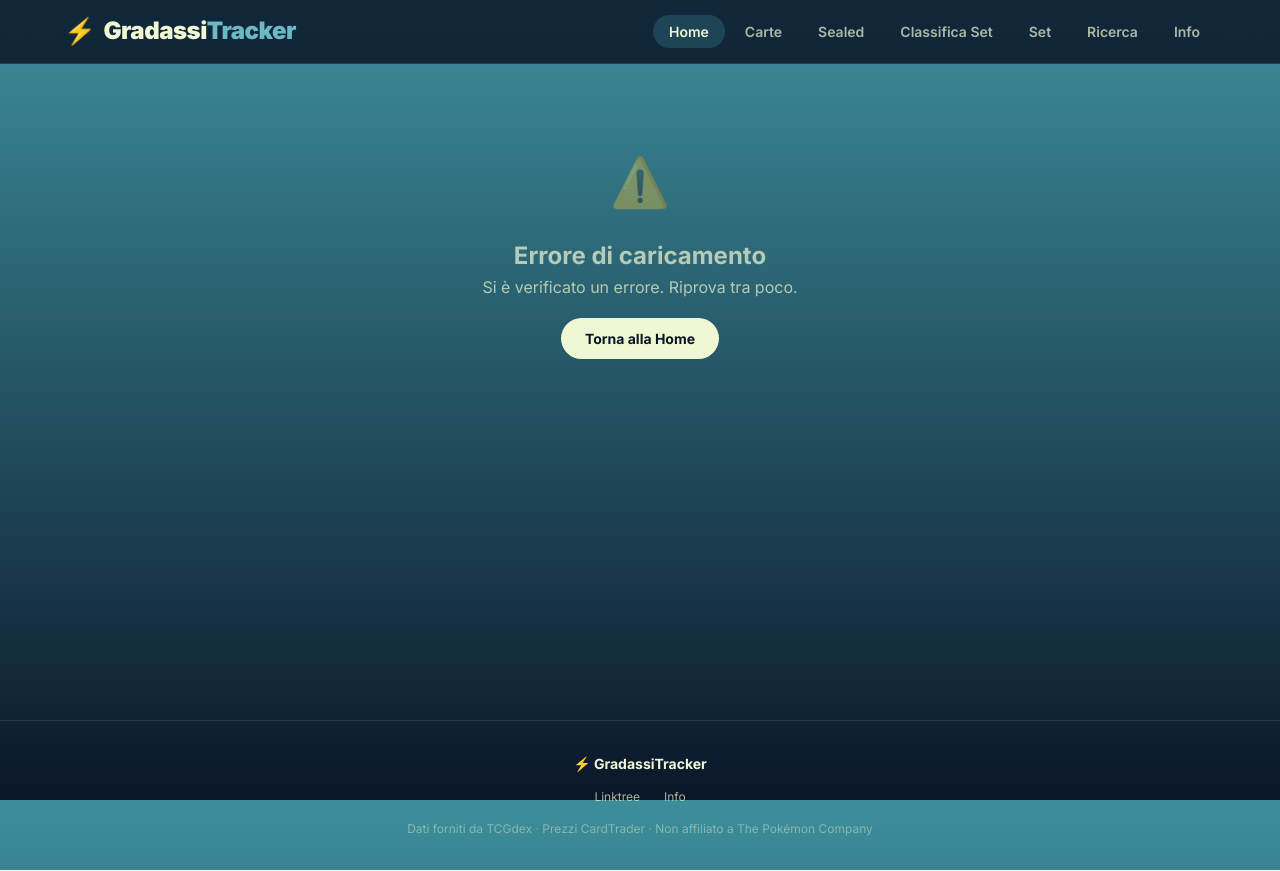
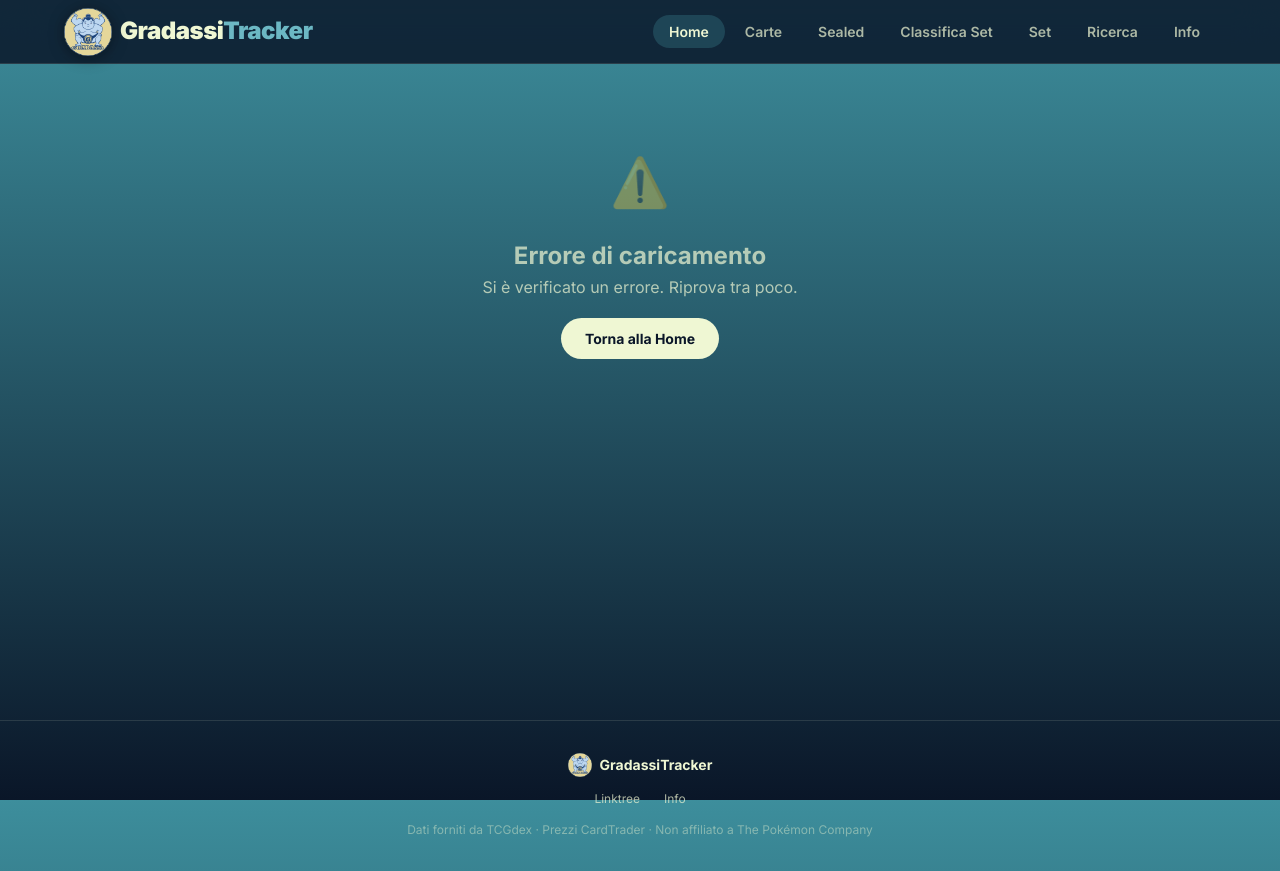
Before and after one commit to HiImLuxifer/gradassiTracker, a website built with Vite: page index.html in a window 1280 px wide. Built offline with nearby package versions, Linux system fonts and the light colour scheme; no server answers.

Commit message:
inserito logo e prezzo prodotti sealed

```diff
--- a/index.html
+++ b/index.html
@@ -9,6 +9,7 @@
   <link rel="preconnect" href="https://fonts.gstatic.com" crossorigin />
   <link href="https://fonts.googleapis.com/css2?family=Inter:wght@400;500;600;700;800;900&display=swap" rel="stylesheet" />
   <link rel="stylesheet" href="/src/styles/index.css" />
+  <link rel="icon" type="image/png" href="/assets/logo.png" />
 </head>
 <body>
   <div id="app">
--- a/src/main.js
+++ b/src/main.js
@@ -15,7 +15,7 @@ function renderNavbar() {
   nav.innerHTML = `
     <div class="nav-inner">
       <div class="nav-logo" id="nav-home-logo">
-        <span class="logo-icon">⚡</span>
+        <img src="/public/assets/logo.png" alt="GradassiTracker Logo" class="logo-img">
         <span>Gradassi<span class="logo-accent">Tracker</span></span>
       </div>
       <button class="nav-toggle" id="nav-toggle" aria-label="Menu">☰</button>
@@ -54,7 +54,10 @@ function renderFooter() {
   const footer = document.getElementById('footer');
   footer.innerHTML = `
     <div class="footer-inner">
-      <div class="footer-brand">⚡ GradassiTracker</div>
+      <div class="footer-brand">
+        <img src="/public/assets/logo.png" alt="" class="footer-logo-img">
+        GradassiTracker
+      </div>
       <div class="footer-links">
         <a href="https://linktr.ee/gradassitracker" target="_blank" rel="noopener">Linktree</a>
         <a href="#/about">Info</a>
--- a/src/pages/sealed-leaderboard.js
+++ b/src/pages/sealed-leaderboard.js
@@ -235,7 +235,7 @@ export async function renderSealedLeaderboard(container) {
          const sl = localData.sealed[box.setId];
          if (sl) {
             if (sl.bbPrice) box.price = sl.bbPrice;
-            if (sl.bbBlueprintId) box.blueprintId = sl.bbBlueprintId;
+            if (sl.bbBlueprintId) box.bbBlueprintId = sl.bbBlueprintId;
             if (sl.bbSlug) box.bbSlug = sl.bbSlug;
          }
       });
--- a/src/styles/index.css
+++ b/src/styles/index.css
@@ -128,6 +128,13 @@ img {
 
 .nav-logo .logo-accent {
   color: var(--color-teal-light);
+}
+
+.nav-logo .logo-img {
+  height: 48px;
+  width: auto;
+  border-radius: 50%;
+  filter: drop-shadow(0 2px 8px rgba(0,0,0,0.4));
 }
 
 .nav-links {
@@ -690,6 +697,15 @@ img {
 .footer-brand {
   font-weight: 700;
   font-size: var(--font-size-sm);
+  display: flex;
+  align-items: center;
+  gap: 0.5rem;
+}
+
+.footer-logo-img {
+  height: 24px;
+  width: auto;
+  border-radius: 50%;
 }
 
 .footer-links {
```
Also changed, not shown: public/assets/logo.png (added).
